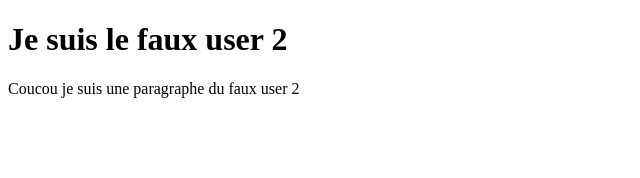
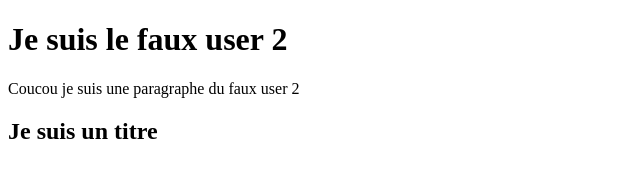
Before and after one commit to Jeremy-Bojko/demo-git, a plain HTML site: page index.html in a window 1280 px wide. Shown: the whole page, without its empty margins (0-640 px from the left). Drawn offline with Linux system fonts and the light colour scheme.

Commit message:
ajout d'un h2

```diff
--- a/index.html
+++ b/index.html
@@ -8,5 +8,6 @@
   <body>
     <h1>Je suis le faux user 2</h1>
     <p>Coucou je suis une paragraphe du faux user 2</p>
+    <h2>Je suis un titre</h2>
   </body>
 </html>
```
